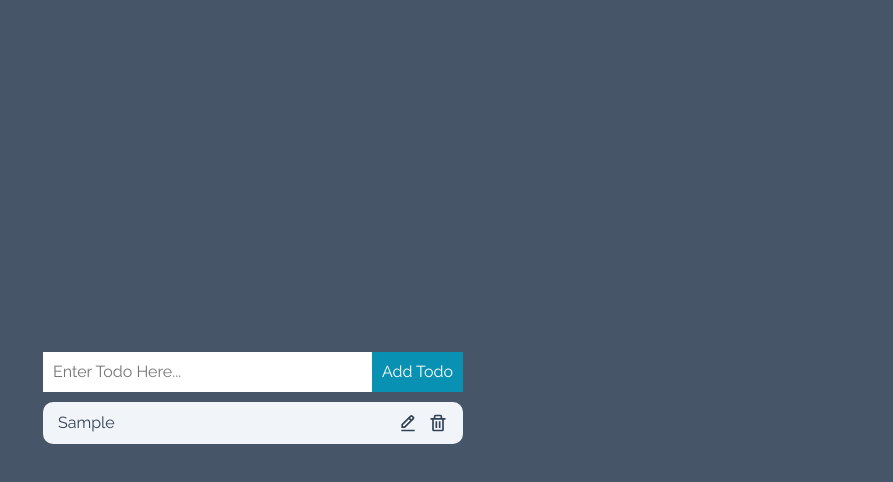
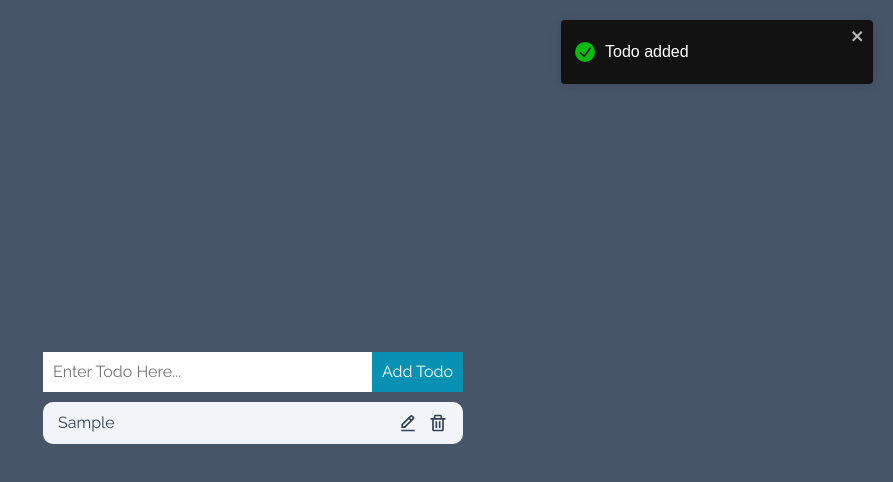
Before and after one commit to surajbera/todo-app, a React (Create React App) app: page / in a window 1280 px wide. Both pictures are taken after typing "Sample" into the empty fields and a click on the input "Add Todo". Shown: the top 482 px of the page, without its empty margins (387-1280 px from the left). Built offline with nearby package versions, Linux system fonts and the light colour scheme.

Commit message:
code refactor

```diff
--- a/src/App.js
+++ b/src/App.js
@@ -17,12 +17,17 @@ function App() {
 		const index = todos.findIndex(item => item.todoText.toLowerCase() === newTodoItem.todoText.toLowerCase())
 		if (index === -1) {
 			setTodos(prevTodos => [newTodoItem, ...prevTodos])
+			toast.success('Todo added')
 		} else {
 			toast.error('Todo already added')
 		}
 	}
 
-	const todoToBeEdited = todo => {
+	const todoToEdit = todo => {
+		console.log(todo)
+	}
+
+	const todoToDelete = todo => {
 		console.log(todo)
 	}
 
@@ -31,9 +36,14 @@ function App() {
 			<TodoForm addTodos={addTodos} />
 			<TodoList
 				todos={todos}
-				todoToBeEdited={todoToBeEdited}
+				todoToEdit={todoToEdit}
+				todoToDelete={todoToDelete}
 			/>
-			<ToastContainer />
+			<ToastContainer
+				autoClose={1300}
+				closeOnClick
+				theme='dark'
+			/>
 		</div>
 	)
 }
--- a/src/components/todo-item/TodoItem.jsx
+++ b/src/components/todo-item/TodoItem.jsx
@@ -4,7 +4,7 @@ import { BiTrash } from 'react-icons/bi'
 /* styles */
 import './TodoItem.css'
 
-export const TodoItem = ({ todo, todoToEdit }) => {
+export const TodoItem = ({ todo, todoToEdit, todoToDelete }) => {
 	return (
 		<li className='todo-item flex-wrapper'>
 			<p className='todo-text'>{todo.todoText}</p>
@@ -15,7 +15,10 @@ export const TodoItem = ({ todo, todoToEdit }) => {
 				>
 					<BiEditAlt />
 				</span>
-				<span className='todo-delete-icon todo-icon flex-wrapper'>
+				<span
+					className='todo-delete-icon todo-icon flex-wrapper'
+					onClick={() => todoToDelete(todo)}
+				>
 					<BiTrash />
 				</span>
 			</div>
--- a/src/components/todo-list/TodoList.jsx
+++ b/src/components/todo-list/TodoList.jsx
@@ -3,11 +3,7 @@ import { TodoItem } from '../todo-item/TodoItem'
 /* styles */
 import './TodoList.css'
 
-export const TodoList = ({ todos, todoToBeEdited }) => {
-	const todoToEdit = todo => {
-		todoToBeEdited(todo)
-	}
-
+export const TodoList = ({ todos, todoToEdit, todoToDelete }) => {
 	return (
 		<ul className='todo-container'>
 			{todos.map(todo => (
@@ -15,6 +11,7 @@ export const TodoList = ({ todos, todoToBeEdited }) => {
 					key={todo.id}
 					todo={todo}
 					todoToEdit={todoToEdit}
+					todoToDelete={todoToDelete}
 				/>
 			))}
 		</ul>
```
Also changed, not shown: 1 other file (tests, documents, lock files or other folders).
